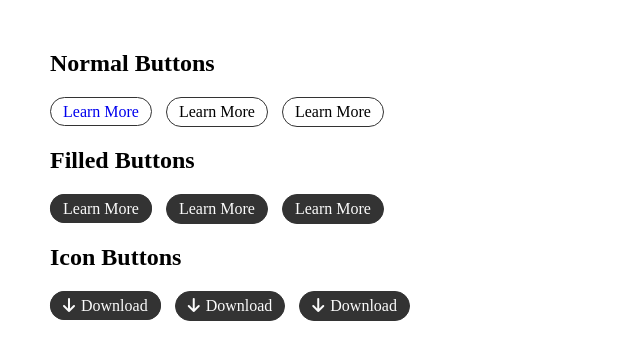
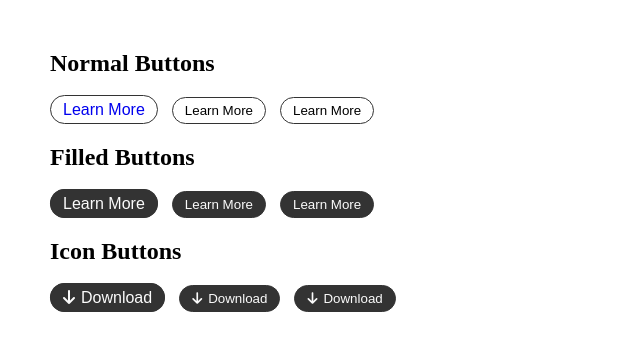
Before and after one commit to markov98/html-css-homework, a plain HTML site: page 02-typography-exercise/css-buttons/index.html in a window 1280 px wide. Shown: the whole page, without its empty margins (0-640 px from the left). Drawn offline with Linux system fonts and the light colour scheme.

Commit message:
fixed task 4

```diff
--- a/02-typography-exercise/css-buttons/style.css
+++ b/02-typography-exercise/css-buttons/style.css
@@ -4,8 +4,8 @@ html {
     font-size: 16px;
 }
 
-body, button, a {
-    font: inherit;
+button, a {
+    font-family: sans-serif;
 }
 
 body {
```
